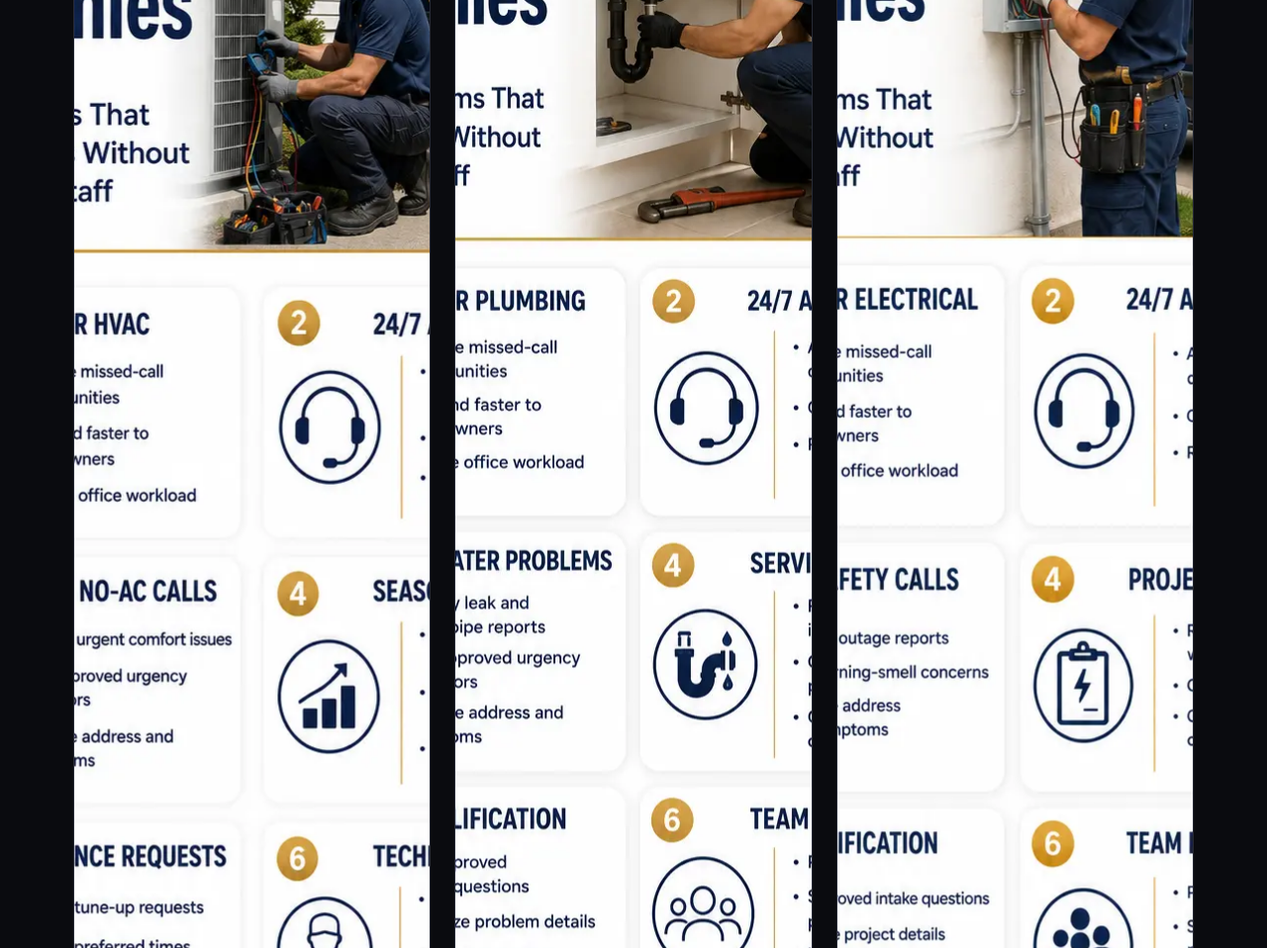
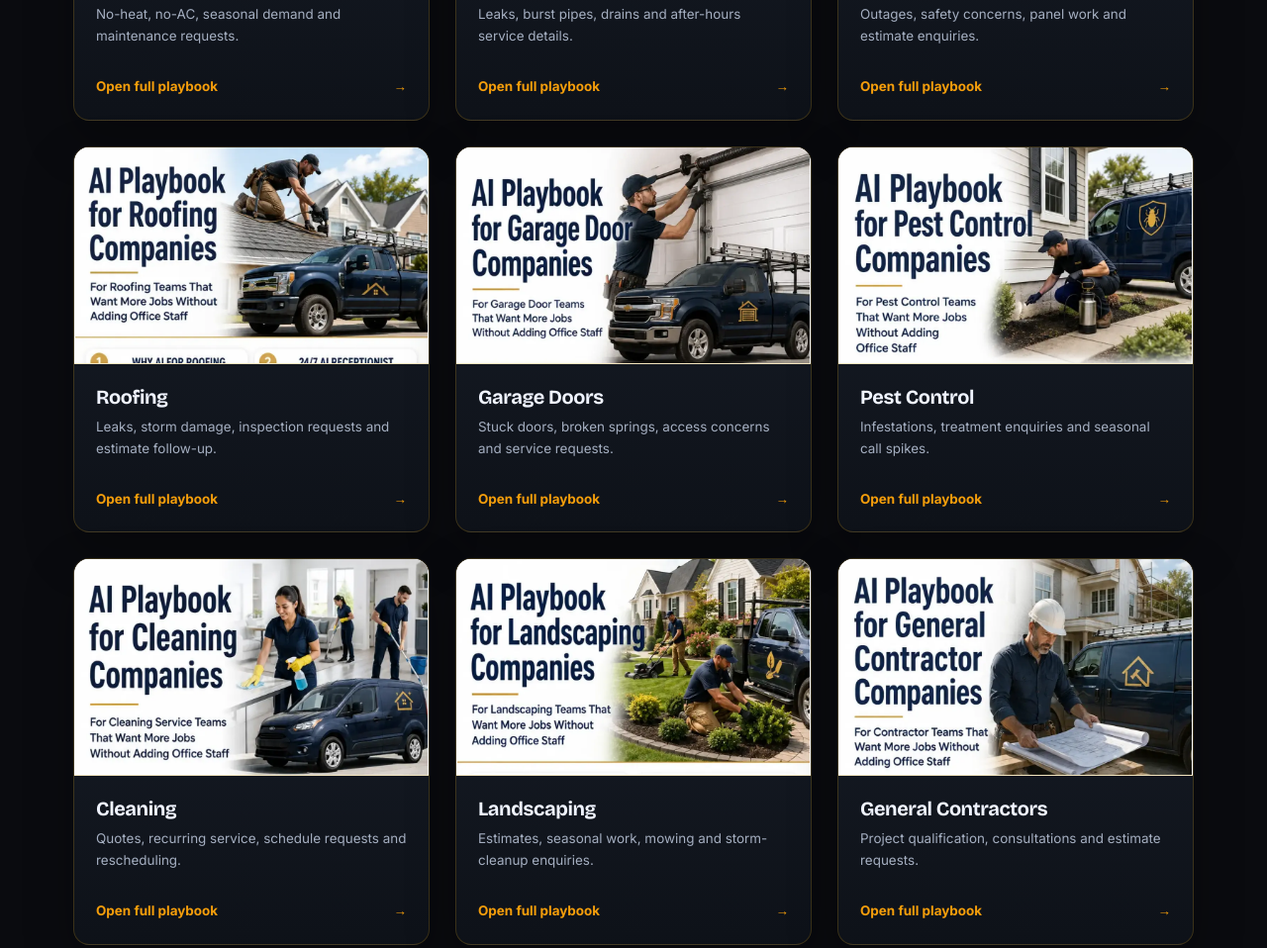
Before and after one commit to mybrandfather/RevenueViking, a website: page industry-playbooks.html in a window 1280 px wide. Shown: the part 1272-2230 px from the top of the page at 99% size. Drawn offline with nearby package versions, Linux system fonts and the light colour scheme.

Commit message:
Fix playbook gallery presentation

```diff
--- a/css/style.css
+++ b/css/style.css
@@ -1857,13 +1857,16 @@ button:disabled { cursor: wait; opacity: 0.68; }
 .playbooks-hero p { max-width: 760px; margin: 20px auto 30px; color: var(--mist); line-height: 1.75; }
 .playbooks-section { padding: 96px 0; }
 .playbooks-section .section-heading { max-width: 760px; }
-.playbooks-grid { display: grid; grid-template-columns: repeat(3,minmax(0,1fr)); gap: 24px; }
-.playbook-card { overflow: hidden; background: var(--forge2); border: 1px solid var(--steel2); border-radius: var(--radius-lg); box-shadow: var(--shadow-md); }
-.playbook-card img { display: block; width: 100%; aspect-ratio: 4 / 5; object-fit: cover; object-position: top; background: #fff; border-bottom: 1px solid var(--steel2); }
-.playbook-card-body { padding: 22px; }
+.playbooks-grid { display: grid; grid-template-columns: repeat(3,minmax(0,1fr)); gap: 26px; }
+.playbook-card { display: flex; flex-direction: column; overflow: hidden; background: linear-gradient(180deg,rgba(25,31,42,.98),rgba(14,18,25,.98)); border: 1px solid rgba(212,160,23,.22); border-radius: var(--radius-lg); box-shadow: 0 20px 50px rgba(0,0,0,.26); transition: transform .22s ease,border-color .22s ease,box-shadow .22s ease; }
+.playbook-card:hover { transform: translateY(-5px); border-color: rgba(212,160,23,.55); box-shadow: 0 26px 64px rgba(0,0,0,.36); }
+.playbook-cover { display: block; overflow: hidden; background: #fff; border-bottom: 1px solid rgba(212,160,23,.28); }
+.playbook-cover img { display: block; width: 100%; height: auto; aspect-ratio: 1000 / 609; object-fit: contain; background: #fff; transition: transform .28s ease; }
+.playbook-card:hover .playbook-cover img { transform: scale(1.015); }
+.playbook-card-body { display: flex; flex: 1; flex-direction: column; padding: 22px; }
 .playbook-card-body h3 { font-size: 1.25rem; margin-bottom: 8px; }
 .playbook-card-body p { color: var(--mist); font-size: .84rem; line-height: 1.65; min-height: 56px; }
-.playbook-card-body a { display: inline-flex; margin-top: 16px; color: var(--gold2); font-weight: 700; font-size: .84rem; }
+.playbook-card-body a { display: inline-flex; align-items: center; justify-content: space-between; gap: 14px; margin-top: auto; padding-top: 18px; color: var(--gold2); font-weight: 700; font-size: .84rem; }
 .playbook-card-body a:hover { color: var(--gold3); }
 .founding-playbooks-promo { padding: 72px 0; background: radial-gradient(circle at 20% 50%,rgba(212,160,23,.09),transparent 40%),var(--forge2); border-bottom: 1px solid var(--steel2); }
 .founding-playbooks-promo-inner { display: grid; grid-template-columns: minmax(0,1fr) auto; gap: 40px; align-items: center; }
@@ -1882,6 +1885,12 @@ button:disabled { cursor: wait; opacity: 0.68; }
   .playbooks-hero .btn, .founding-playbooks-promo-inner .btn { width: 100%; justify-content: center; white-space: normal; text-align: center; }
   .playbooks-section { padding: 68px 0; }
   .playbooks-grid { grid-template-columns: 1fr; gap: 20px; }
-  .playbook-card img { aspect-ratio: 3 / 4; }
+  .playbook-card { border-radius: 18px; }
+  .playbook-cover img { aspect-ratio: 1000 / 609; }
   .playbook-card-body p { min-height: 0; }
 }
+
+@media (prefers-reduced-motion: reduce) {
+  .playbook-card, .playbook-cover img { transition: none; }
+  .playbook-card:hover, .playbook-card:hover .playbook-cover img { transform: none; }
+}
--- a/industry-playbooks.html
+++ b/industry-playbooks.html
@@ -43,15 +43,15 @@
       <div class="container">
         <div class="section-heading reveal"><div class="eyebrow">Choose your industry</div><h2 class="display-md" id="playbooks-heading">Nine Practical AI Receptionist Playbooks</h2><p>Open any playbook full-size, save it for your team, or use it to plan the questions your receptionist should capture.</p></div>
         <div class="playbooks-grid">
-          <article class="playbook-card"><img src="assets/playbooks/hvac-ai-playbook.webp" width="866" height="1817" alt="AI Playbook for HVAC Companies" loading="eager" decoding="async"/><div class="playbook-card-body"><h3>HVAC</h3><p>No-heat, no-AC, seasonal demand and maintenance requests.</p><a href="assets/playbooks/hvac-ai-playbook.webp" target="_blank" rel="noopener">View full playbook →</a></div></article>
-          <article class="playbook-card"><img src="assets/playbooks/plumbing-ai-playbook.webp" width="864" height="1821" alt="AI Playbook for Plumbing Companies" loading="lazy" decoding="async"/><div class="playbook-card-body"><h3>Plumbing</h3><p>Leaks, burst pipes, drains and after-hours service details.</p><a href="assets/playbooks/plumbing-ai-playbook.webp" target="_blank" rel="noopener">View full playbook →</a></div></article>
-          <article class="playbook-card"><img src="assets/playbooks/electrical-ai-playbook.webp" width="864" height="1821" alt="AI Playbook for Electrical Companies" loading="lazy" decoding="async"/><div class="playbook-card-body"><h3>Electrical</h3><p>Outages, safety concerns, panel work and estimate enquiries.</p><a href="assets/playbooks/electrical-ai-playbook.webp" target="_blank" rel="noopener">View full playbook →</a></div></article>
-          <article class="playbook-card"><img src="assets/playbooks/roofing-ai-playbook.webp" width="864" height="1821" alt="AI Playbook for Roofing Companies" loading="lazy" decoding="async"/><div class="playbook-card-body"><h3>Roofing</h3><p>Leaks, storm damage, inspection requests and estimate follow-up.</p><a href="assets/playbooks/roofing-ai-playbook.webp" target="_blank" rel="noopener">View full playbook →</a></div></article>
-          <article class="playbook-card"><img src="assets/playbooks/garage-door-ai-playbook.webp" width="864" height="1821" alt="AI Playbook for Garage Door Companies" loading="lazy" decoding="async"/><div class="playbook-card-body"><h3>Garage Doors</h3><p>Stuck doors, broken springs, access concerns and service requests.</p><a href="assets/playbooks/garage-door-ai-playbook.webp" target="_blank" rel="noopener">View full playbook →</a></div></article>
-          <article class="playbook-card"><img src="assets/playbooks/pest-control-ai-playbook.webp" width="864" height="1821" alt="AI Playbook for Pest Control Companies" loading="lazy" decoding="async"/><div class="playbook-card-body"><h3>Pest Control</h3><p>Infestations, treatment enquiries and seasonal call spikes.</p><a href="assets/playbooks/pest-control-ai-playbook.webp" target="_blank" rel="noopener">View full playbook →</a></div></article>
-          <article class="playbook-card"><img src="assets/playbooks/cleaning-ai-playbook.webp" width="864" height="1821" alt="AI Playbook for Cleaning Companies" loading="lazy" decoding="async"/><div class="playbook-card-body"><h3>Cleaning</h3><p>Quotes, recurring service, schedule requests and rescheduling.</p><a href="assets/playbooks/cleaning-ai-playbook.webp" target="_blank" rel="noopener">View full playbook →</a></div></article>
-          <article class="playbook-card"><img src="assets/playbooks/landscaping-ai-playbook.webp" width="864" height="1821" alt="AI Playbook for Landscaping Companies" loading="lazy" decoding="async"/><div class="playbook-card-body"><h3>Landscaping</h3><p>Estimates, seasonal work, mowing and storm-cleanup enquiries.</p><a href="assets/playbooks/landscaping-ai-playbook.webp" target="_blank" rel="noopener">View full playbook →</a></div></article>
-          <article class="playbook-card"><img src="assets/playbooks/general-contractor-ai-playbook.webp" width="864" height="1821" alt="AI Playbook for General Contractor Companies" loading="lazy" decoding="async"/><div class="playbook-card-body"><h3>General Contractors</h3><p>Project qualification, consultations and estimate requests.</p><a href="assets/playbooks/general-contractor-ai-playbook.webp" target="_blank" rel="noopener">View full playbook →</a></div></article>
+          <article class="playbook-card"><a class="playbook-cover" href="assets/playbooks/hvac-ai-playbook.webp" target="_blank" rel="noopener" aria-label="Open the full HVAC playbook"><img src="assets/playbooks/covers/hvac-ai-playbook.webp" width="1000" height="609" alt="AI Playbook for HVAC Companies" loading="eager" decoding="async"/></a><div class="playbook-card-body"><h3>HVAC</h3><p>No-heat, no-AC, seasonal demand and maintenance requests.</p><a href="assets/playbooks/hvac-ai-playbook.webp" target="_blank" rel="noopener">Open full playbook <span aria-hidden="true">→</span></a></div></article>
+          <article class="playbook-card"><a class="playbook-cover" href="assets/playbooks/plumbing-ai-playbook.webp" target="_blank" rel="noopener" aria-label="Open the full plumbing playbook"><img src="assets/playbooks/covers/plumbing-ai-playbook.webp" width="1000" height="609" alt="AI Playbook for Plumbing Companies" loading="lazy" decoding="async"/></a><div class="playbook-card-body"><h3>Plumbing</h3><p>Leaks, burst pipes, drains and after-hours service details.</p><a href="assets/playbooks/plumbing-ai-playbook.webp" target="_blank" rel="noopener">Open full playbook <span aria-hidden="true">→</span></a></div></article>
+          <article class="playbook-card"><a class="playbook-cover" href="assets/playbooks/electrical-ai-playbook.webp" target="_blank" rel="noopener" aria-label="Open the full electrical playbook"><img src="assets/playbooks/covers/electrical-ai-playbook.webp" width="1000" height="609" alt="AI Playbook for Electrical Companies" loading="lazy" decoding="async"/></a><div class="playbook-card-body"><h3>Electrical</h3><p>Outages, safety concerns, panel work and estimate enquiries.</p><a href="assets/playbooks/electrical-ai-playbook.webp" target="_blank" rel="noopener">Open full playbook <span aria-hidden="true">→</span></a></div></article>
+          <article class="playbook-card"><a class="playbook-cover" href="assets/playbooks/roofing-ai-playbook.webp" target="_blank" rel="noopener" aria-label="Open the full roofing playbook"><img src="assets/playbooks/covers/roofing-ai-playbook.webp" width="1000" height="609" alt="AI Playbook for Roofing Companies" loading="lazy" decoding="async"/></a><div class="playbook-card-body"><h3>Roofing</h3><p>Leaks, storm damage, inspection requests and estimate follow-up.</p><a href="assets/playbooks/roofing-ai-playbook.webp" target="_blank" rel="noopener">Open full playbook <span aria-hidden="true">→</span></a></div></article>
+          <article class="playbook-card"><a class="playbook-cover" href="assets/playbooks/garage-door-ai-playbook.webp" target="_blank" rel="noopener" aria-label="Open the full garage-door playbook"><img src="assets/playbooks/covers/garage-door-ai-playbook.webp" width="1000" height="609" alt="AI Playbook for Garage Door Companies" loading="lazy" decoding="async"/></a><div class="playbook-card-body"><h3>Garage Doors</h3><p>Stuck doors, broken springs, access concerns and service requests.</p><a href="assets/playbooks/garage-door-ai-playbook.webp" target="_blank" rel="noopener">Open full playbook <span aria-hidden="true">→</span></a></div></article>
+          <article class="playbook-card"><a class="playbook-cover" href="assets/playbooks/pest-control-ai-playbook.webp" target="_blank" rel="noopener" aria-label="Open the full pest-control playbook"><img src="assets/playbooks/covers/pest-control-ai-playbook.webp" width="1000" height="609" alt="AI Playbook for Pest Control Companies" loading="lazy" decoding="async"/></a><div class="playbook-card-body"><h3>Pest Control</h3><p>Infestations, treatment enquiries and seasonal call spikes.</p><a href="assets/playbooks/pest-control-ai-playbook.webp" target="_blank" rel="noopener">Open full playbook <span aria-hidden="true">→</span></a></div></article>
+          <article class="playbook-card"><a class="playbook-cover" href="assets/playbooks/cleaning-ai-playbook.webp" target="_blank" rel="noopener" aria-label="Open the full cleaning playbook"><img src="assets/playbooks/covers/cleaning-ai-playbook.webp" width="1000" height="609" alt="AI Playbook for Cleaning Companies" loading="lazy" decoding="async"/></a><div class="playbook-card-body"><h3>Cleaning</h3><p>Quotes, recurring service, schedule requests and rescheduling.</p><a href="assets/playbooks/cleaning-ai-playbook.webp" target="_blank" rel="noopener">Open full playbook <span aria-hidden="true">→</span></a></div></article>
+          <article class="playbook-card"><a class="playbook-cover" href="assets/playbooks/landscaping-ai-playbook.webp" target="_blank" rel="noopener" aria-label="Open the full landscaping playbook"><img src="assets/playbooks/covers/landscaping-ai-playbook.webp" width="1000" height="609" alt="AI Playbook for Landscaping Companies" loading="lazy" decoding="async"/></a><div class="playbook-card-body"><h3>Landscaping</h3><p>Estimates, seasonal work, mowing and storm-cleanup enquiries.</p><a href="assets/playbooks/landscaping-ai-playbook.webp" target="_blank" rel="noopener">Open full playbook <span aria-hidden="true">→</span></a></div></article>
+          <article class="playbook-card"><a class="playbook-cover" href="assets/playbooks/general-contractor-ai-playbook.webp" target="_blank" rel="noopener" aria-label="Open the full contractor playbook"><img src="assets/playbooks/covers/general-contractor-ai-playbook.webp" width="1000" height="609" alt="AI Playbook for General Contractor Companies" loading="lazy" decoding="async"/></a><div class="playbook-card-body"><h3>General Contractors</h3><p>Project qualification, consultations and estimate requests.</p><a href="assets/playbooks/general-contractor-ai-playbook.webp" target="_blank" rel="noopener">Open full playbook <span aria-hidden="true">→</span></a></div></article>
         </div>
       </div>
     </section>
```
Also changed, not shown: assets/playbooks/covers/cleaning-ai-playbook.webp (added), assets/playbooks/covers/electrical-ai-playbook.webp (added), assets/playbooks/covers/garage-door-ai-playbook.webp (added), assets/playbooks/covers/general-contractor-ai-playbook.webp (added), assets/playbooks/covers/hvac-ai-playbook.webp (added), assets/playbooks/covers/landscaping-ai-playbook.webp (added), assets/playbooks/covers/pest-control-ai-playbook.webp (added), assets/playbooks/covers/plumbing-ai-playbook.webp (added), assets/playbooks/covers/roofing-ai-playbook.webp (added).
